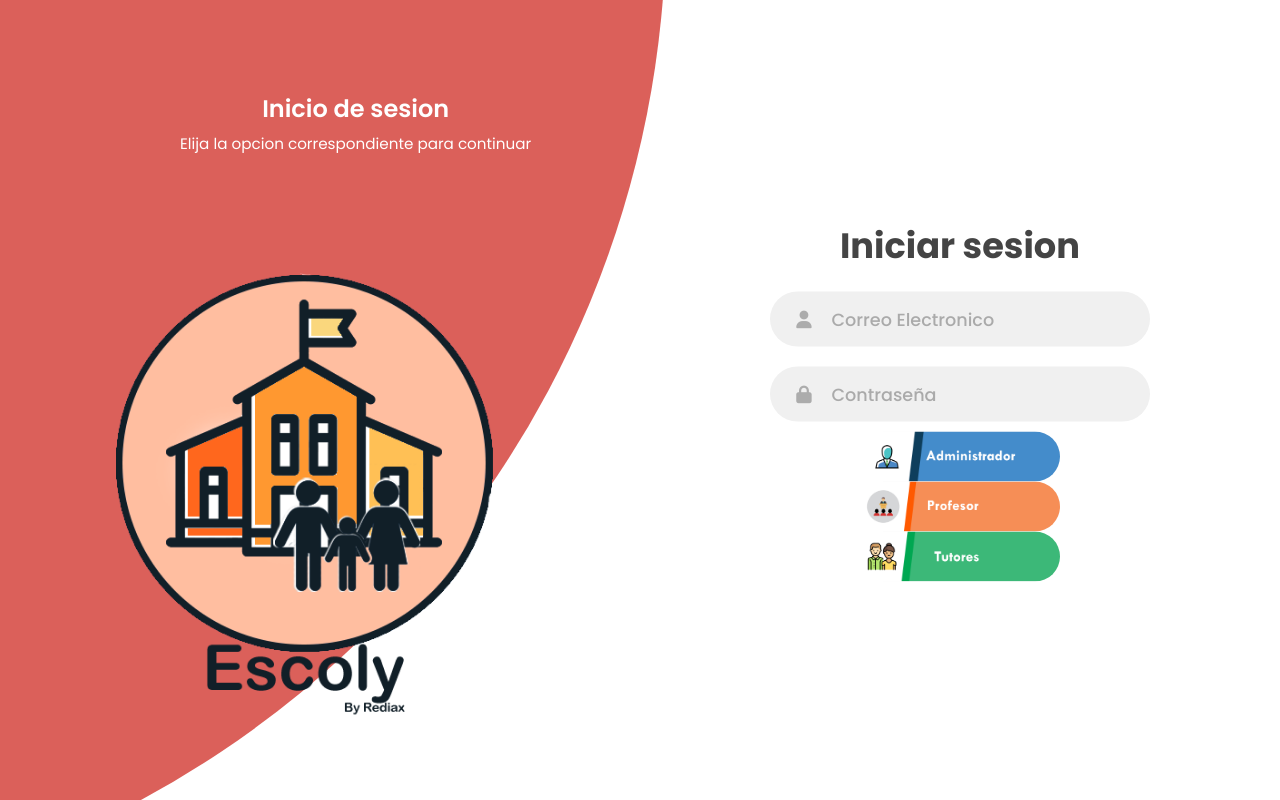
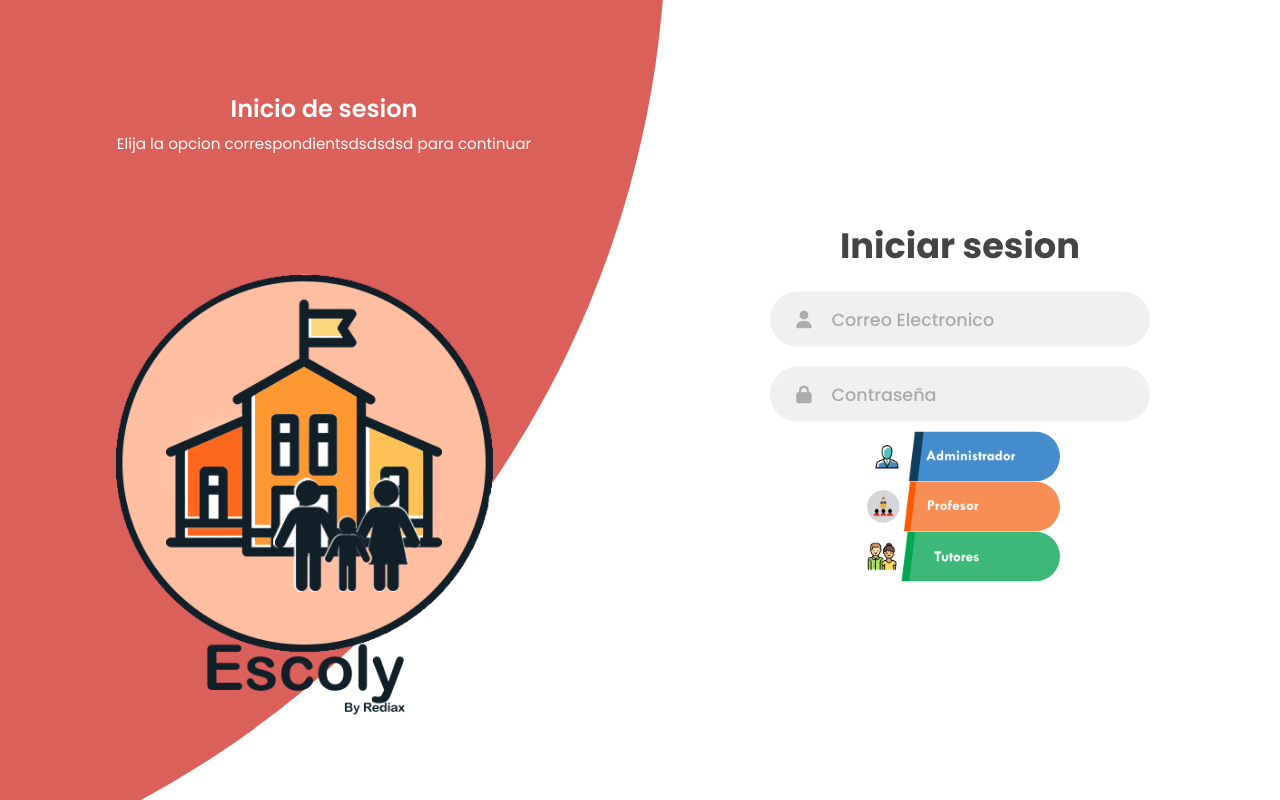
Before and after one commit to JesseAngeles/escolyp3, a website: page public/InicioSesion.html in a window 1280 px wide. Drawn offline with nearby package versions, Linux system fonts and the light colour scheme.

Commit message:
Update InicioSesion.html

```diff
--- a/public/InicioSesion.html
+++ b/public/InicioSesion.html
@@ -37,7 +37,7 @@
             <div class="content">
                 <h3>Inicio de sesion</h3>
                 <p>
-                    Elija la opcion correspondiente para continuar
+                    Elija la opcion correspondientsdsdsdsd para continuar
                 </p>
             </div>
             <img src="css/escoly.png" class="image" alt="" />
```
